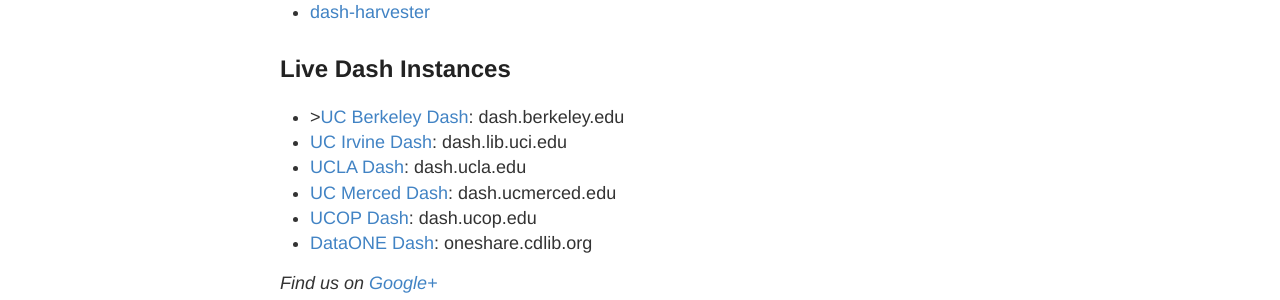
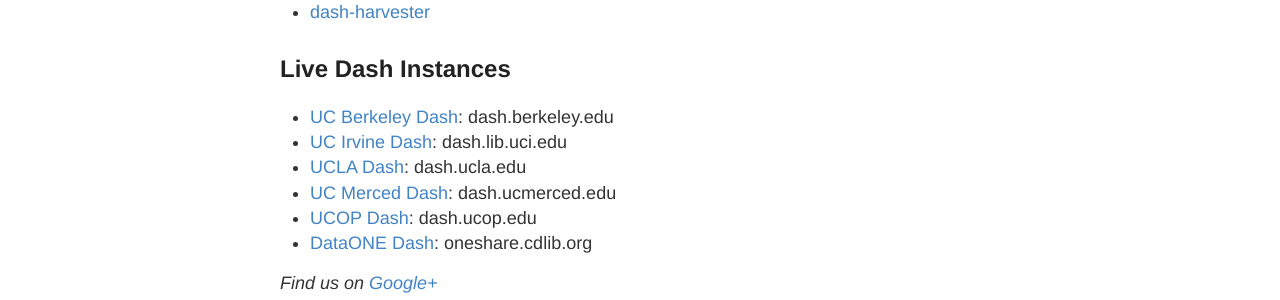
Before and after one commit to CDLUC3/dash, a Jekyll site: the page built from index.html, in a window 1280 px wide. Shown: the part 522-822 px from the top of the page. Built offline with Jekyll 4.4.1, drawn with Linux system fonts in a browser that asks for light colours.

```diff
--- a/index.html
+++ b/index.html
@@ -39,7 +39,7 @@ Information about the Dash project, a data sharing platform being developed by t
 <h2>Live Dash Instances</h2>
 
 <ul>
-<li>><a href=https://dash.berkeley.edu>UC Berkeley Dash</a>: dash.berkeley.edu</li>
+<li><a href=https://dash.berkeley.edu>UC Berkeley Dash</a>: dash.berkeley.edu</li>
 <li><a href=https://dash.lib.uci.edu>UC Irvine Dash</a>: dash.lib.uci.edu</li>
 <li><a href=https://dash.ucla.edu>UCLA Dash</a>: dash.ucla.edu</li>
 <li><a href=https://dash.ucmerced.edu>UC Merced Dash</a>: dash.ucmerced.edu</li>
```
